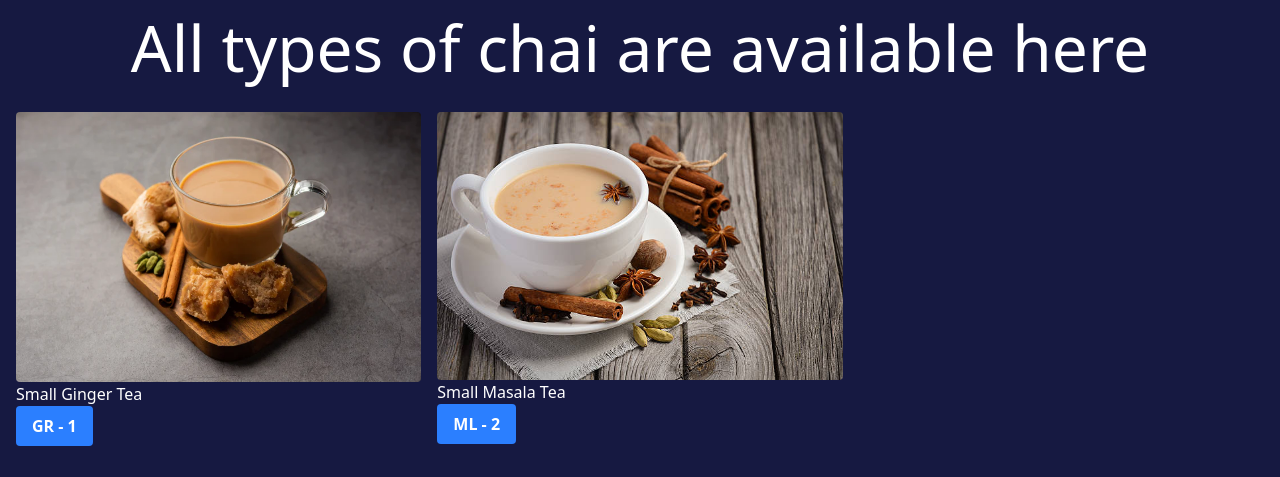
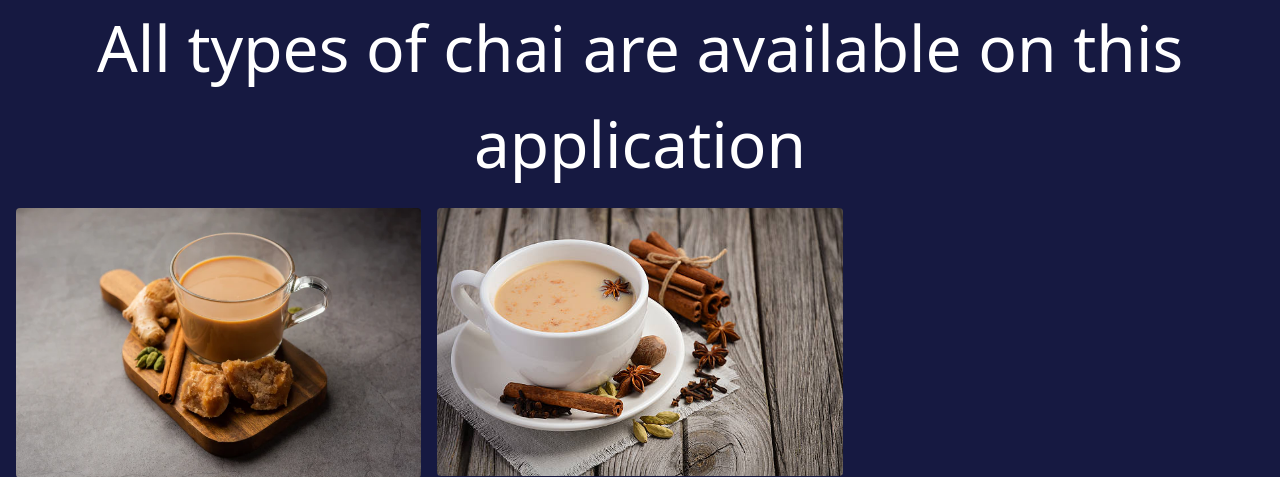
Before and after one commit to surendrasinghc80/Django-Demo, a Django app: page /chai/ in a window 1280 px wide. Shown: the part 24-501 px from the top of the page. Run offline with Django 5.2, Linux system fonts and the light colour scheme; data comes from the database, SQL or seed files in the repository; style sheets or scripts are compiled from the project's sources; some libraries are stand-ins or nearby versions.

Commit message:
minnor chnages

```diff
--- a/chaiaurdjango/chai/templates/chai/all_chai.html
+++ b/chaiaurdjango/chai/templates/chai/all_chai.html
@@ -3,7 +3,7 @@
 {% block title %} All Chai Page{% endblock %}
 
 {% block content %}
-<h1>All types of chai are available here</h1>
+<h1>All types of chai are available on this application</h1>
 
 <div class="grid grid-cols-3 gap-4 m-4" >
     {% for chai in chais %}
```
